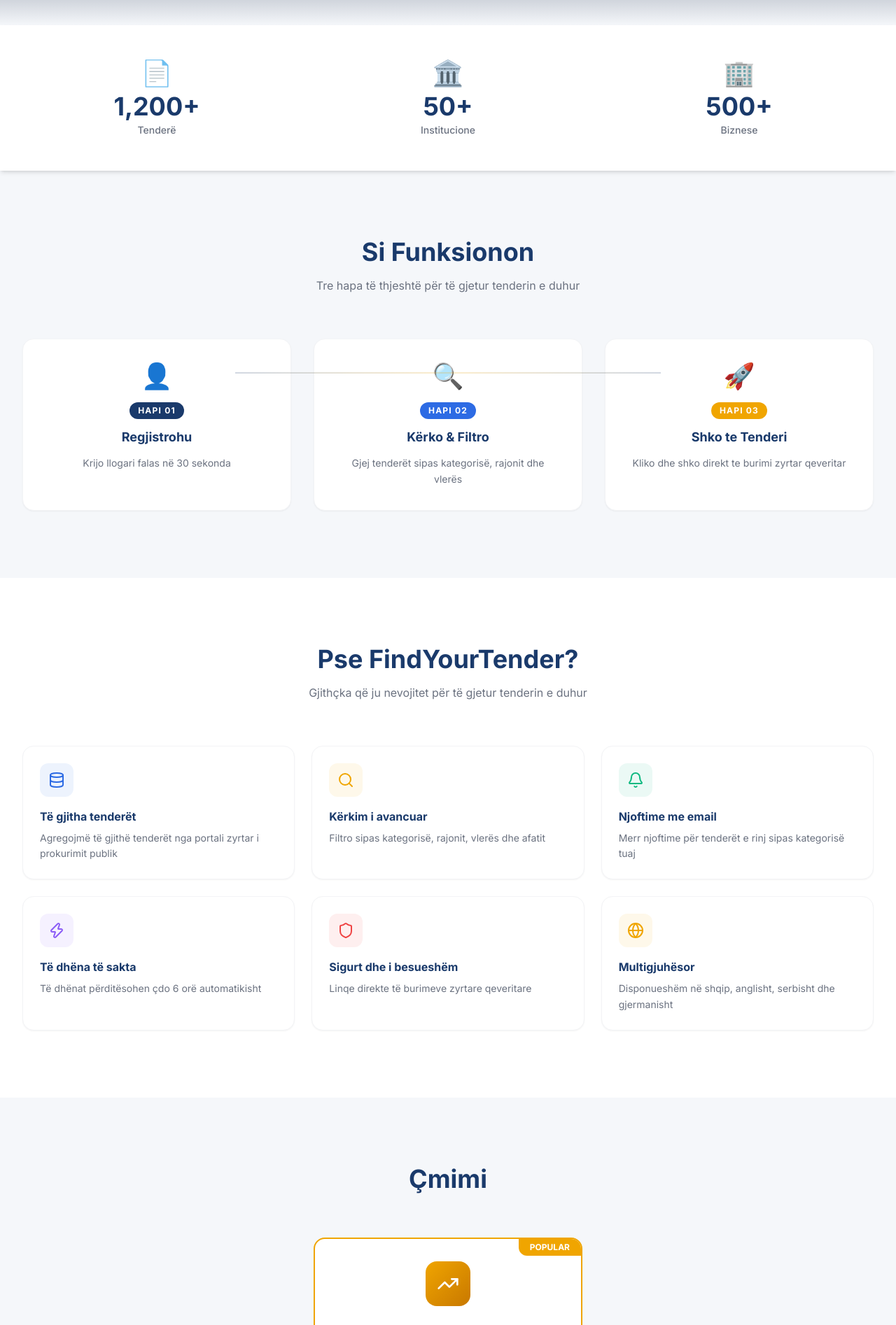
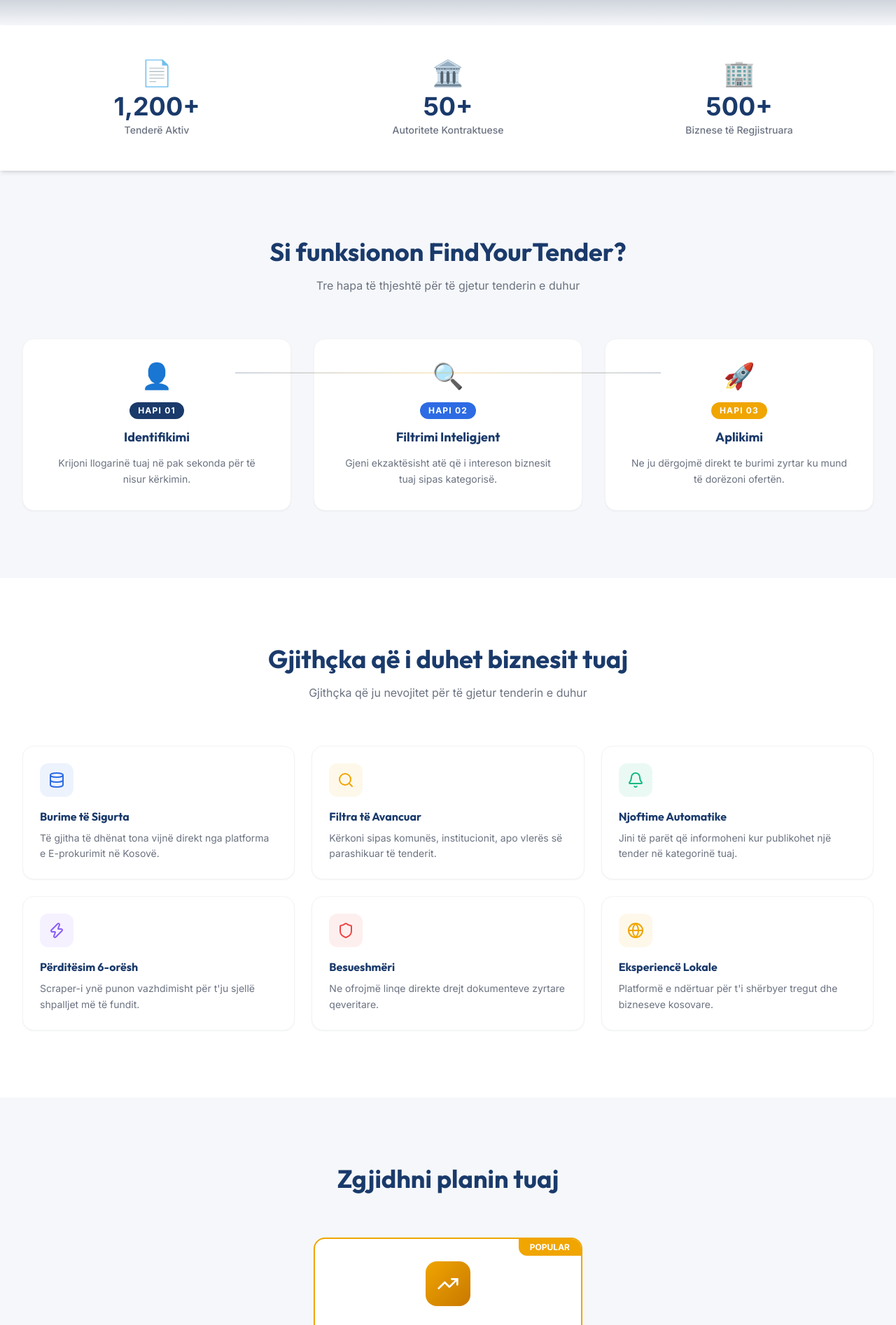
Before and after one commit to ariskadriu/findyourtender-app, a Next.js app: page / in a window 1280 px wide. Shown: the part 880-2774 px from the top of the page at 70% size. Built offline with nearby package versions, Linux system fonts and the light colour scheme; no server answers; grey boxes are pictures that could not be loaded.

Commit message:
Humanize design and content: Outfit/Inter fonts, natural Albanian copy, and interactive FAQ

```diff
--- a/locales/sq.json
+++ b/locales/sq.json
@@ -2,182 +2,181 @@
   "nav": {
     "home": "Kreu",
     "tenders": "Tenderët",
-    "pricing": "Çmimet",
+    "pricing": "Abonimet",
     "about": "Rreth Nesh",
-    "contact": "Kontakt",
-    "login": "Hyr",
+    "contact": "Kontakti",
+    "login": "Identifikohu",
     "register": "Regjistrohu",
-    "dashboard": "Paneli",
+    "dashboard": "Dashboard",
     "tagline": "Gjej. Krahaso. Fito.",
-    "dashboard": "Paneli",
     "logout": "Dil"
   },
   "hero": {
-    "headline": "Gjej tenderat më të mirë në Kosovë",
-    "subtext": "Platforma nr.1 për asistentët e prokurimit dhe bizneset. Gjej, krahaso dhe apliko me inteligjencë.",
-    "cta_primary": "Fillo Shpejt",
-    "cta_secondary": "Shiko Tenderët"
+    "headline": "Mos humb asnjë tender në Kosovë",
+    "subtext": "Zgjidhja më e shpejtë për bizneset që kërkojnë rritje. Ne i mbledhim të gjitha shpalljet publike në një vend, në kohë reale.",
+    "cta_primary": "Krijo llogari falas",
+    "cta_secondary": "Eksploro tenderët"
   },
   "how_it_works": {
-    "title": "Si Funksionon",
-    "step1_title": "Regjistrohu",
-    "step1_desc": "Krijo llogari falas në 30 sekonda",
-    "step2_title": "Kërko & Filtro",
-    "step2_desc": "Gjej tenderët sipas kategorisë, rajonit dhe vlerës",
-    "step3_title": "Shko te Tenderi",
-    "step3_desc": "Kliko dhe shko direkt te burimi zyrtar qeveritar"
+    "title": "Si funksionon FindYourTender?",
+    "step1_title": "Identifikimi",
+    "step1_desc": "Krijoni llogarinë tuaj në pak sekonda për të nisur kërkimin.",
+    "step2_title": "Filtrimi Inteligjent",
+    "step2_desc": "Gjeni ekzaktësisht atë që i intereson biznesit tuaj sipas kategorisë.",
+    "step3_title": "Aplikimi",
+    "step3_desc": "Ne ju dërgojmë direkt te burimi zyrtar ku mund të dorëzoni ofertën."
   },
   "features": {
-    "title": "Pse FindYourTender?",
-    "f1_title": "Të gjitha tenderët",
-    "f1_desc": "Agregojmë të gjithë tenderët nga portali zyrtar i prokurimit publik",
-    "f2_title": "Kërkim i avancuar",
-    "f2_desc": "Filtro sipas kategorisë, rajonit, vlerës dhe afatit",
-    "f3_title": "Njoftime me email",
-    "f3_desc": "Merr njoftime për tenderët e rinj sipas kategorisë tuaj",
-    "f4_title": "Të dhëna të sakta",
-    "f4_desc": "Të dhënat përditësohen çdo 6 orë automatikisht",
-    "f5_title": "Sigurt dhe i besueshëm",
-    "f5_desc": "Linqe direkte të burimeve zyrtare qeveritare",
-    "f6_title": "Multigjuhësor",
-    "f6_desc": "Disponueshëm në shqip, anglisht, serbisht dhe gjermanisht"
+    "title": "Gjithçka që i duhet biznesit tuaj",
+    "f1_title": "Burime të Sigurta",
+    "f1_desc": "Të gjitha të dhënat tona vijnë direkt nga platforma e E-prokurimit në Kosovë.",
+    "f2_title": "Filtra të Avancuar",
+    "f2_desc": "Kërkoni sipas komunës, institucionit, apo vlerës së parashikuar të tenderit.",
+    "f3_title": "Njoftime Automatike",
+    "f3_desc": "Jini të parët që informoheni kur publikohet një tender në kategorinë tuaj.",
+    "f4_title": "Përditësim 6-orësh",
+    "f4_desc": "Scraper-i ynë punon vazhdimisht për t'ju sjellë shpalljet më të fundit.",
+    "f5_title": "Besueshmëri",
+    "f5_desc": "Ne ofrojmë linqe direkte drejt dokumenteve zyrtare qeveritare.",
+    "f6_title": "Eksperiencë Lokale",
+    "f6_desc": "Platformë e ndërtuar për t'i shërbyer tregut dhe bizneseve kosovare."
   },
   "stats": {
-    "tenders": "Tenderë",
-    "institutions": "Institucione",
-    "businesses": "Biznese"
+    "tenders": "Tenderë Aktiv",
+    "institutions": "Autoritete Kontraktuese",
+    "businesses": "Biznese të Regjistruara"
   },
   "pricing": {
-    "title": "Çmimi",
-    "plan_name": "Plani Mujor",
+    "title": "Zgjidhni planin tuaj",
+    "plan_name": "Paketa Unlimited",
     "price": "€10",
     "period": "/muaj",
-    "cta": "Fillo Tani",
-    "feature1": "Qasje e plotë në të gjithë tenderët",
-    "feature2": "Kërkim dhe filtra të avancuar",
-    "feature3": "Njoftime me email",
-    "feature4": "Ruaj tenderët e preferuar",
-    "feature5": "4 gjuhë të mbështetura",
-    "feature6": "Përditësime çdo 6 orë"
+    "cta": "Dua qasje tani",
+    "feature1": "Qasje e pakufizuar në të gjithë tenderët",
+    "feature2": "Panel kërkimi i avancuar",
+    "feature3": "Njoftime në email për kategoritë tuaja",
+    "feature4": "Arkiva e tenderëve të ruajtur",
+    "feature5": "Mbështetje në 4 gjuhë",
+    "feature6": "Të dhëna të përditësuara në kohë reale"
   },
   "testimonials": {
-    "title": "Çfarë Thonë Klientët"
+    "title": "Çfarë thonë përdoruesit tanë"
   },
   "tenders": {
-    "title": "Tenderët",
-    "search_placeholder": "Kërko tenderë...",
+    "title": "Lista e Tenderëve",
+    "search_placeholder": "Kërko sipas titullit ose institucionit...",
     "filter_category": "Kategoria",
-    "filter_region": "Rajoni",
+    "filter_region": "Komuna / Rajoni",
     "filter_status": "Statusi",
     "filter_all": "Të gjitha",
-    "sort_newest": "Më të reja",
-    "sort_deadline": "Afati",
+    "sort_newest": "Më të fundit",
+    "sort_deadline": "Afati i fundit",
     "sort_value": "Vlera",
     "status_active": "Aktiv",
     "status_closed": "Mbyllur",
     "status_upcoming": "I ardhshëm",
-    "view_details": "Shiko Detajet",
+    "view_details": "Shiko Specifikat",
     "deadline": "Afati",
     "value": "Vlera",
     "institution": "Institucioni",
     "category": "Kategoria",
     "region": "Rajoni",
     "published": "Publikuar",
-    "no_tenders": "Nuk u gjetën tenderë",
-    "paywall_title": "Abonohu për të parë tenderët",
-    "paywall_desc": "Merr qasje të plotë në të gjithë tenderët e Kosovës",
-    "paywall_cta": "Abonohu — €10/muaj",
+    "no_tenders": "Nuk u gjet asnjë rezultat për këtë kërkim",
+    "paywall_title": "Abonohu për të parë detajet",
+    "paywall_desc": "Për të parë informacionin e plotë dhe për të shkarkuar dokumentet, ju duhet një abonim aktiv.",
+    "paywall_cta": "Abonohu për €10/muaj",
     "days_left": "ditë mbetur",
-    "urgent": "URGJENT"
+    "urgent": "AFATI PO SKADON"
   },
   "tender_detail": {
-    "official_cta": "Shko te Tenderi Zyrtar",
-    "save": "Ruaj",
+    "official_cta": "Dorëzo Ofertën në E-Prokurim",
+    "save": "Ruaj Tenderin",
     "saved": "I ruajtur",
-    "documents": "Dokumentet",
-    "related": "Tenderë të ngjashëm",
+    "documents": "Dosja e Tenderit",
+    "related": "Tenderë të Ngjashëm",
     "cpv_codes": "Kodet CPV",
-    "contact_info": "Informacion Kontakti",
+    "contact_info": "Informacioni i Kontaktit",
     "published_date": "Data e Publikimit",
-    "deadline": "Afati i Fundit",
-    "estimated_value": "Vlera e Vlerësuar",
+    "deadline": "Afati i Konkurrimit",
+    "estimated_value": "Vlera e Parashikuar",
     "status": "Statusi",
-    "institution": "Institucioni",
-    "region": "Rajoni",
+    "institution": "Autoriteti Kontraktues",
+    "region": "Komuna",
     "category": "Kategoria",
-    "description": "Përshkrimi"
+    "description": "Përshkrimi i Plotë"
   },
   "dashboard": {
-    "title": "Paneli",
-    "subscription": "Abonimi",
+    "title": "Paneli im",
+    "subscription": "Statusi i Abonimit",
     "subscription_active": "Aktiv",
-    "subscription_inactive": "Joaktiv",
-    "subscription_cancelled": "Anuluar",
-    "renews": "Rinovohet",
+    "subscription_inactive": "Jo-Aktiv",
+    "subscription_cancelled": "I anuluar",
+    "renews": "Data e rinovimit",
     "cancel_subscription": "Anulo Abonimin",
     "saved_tenders": "Tenderët e Ruajtur",
-    "notifications": "Njoftimet",
-    "settings": "Cilësimet",
-    "no_saved": "Nuk keni tenderë të ruajtur",
-    "save_name": "Emri",
-    "save_email": "Email",
-    "save_password": "Fjalëkalimi",
-    "save_language": "Gjuha",
-    "update": "Përditëso",
-    "categories_alert": "Merr njoftime për kategoriat:"
+    "notifications": "Preferencat e Njoftimeve",
+    "settings": "Llogaria",
+    "no_saved": "Ende nuk keni ruajtur asnjë tender",
+    "save_name": "Emri i Plotë",
+    "save_email": "Adresa Email",
+    "save_password": "Fjalëkalimi i ri",
+    "save_language": "Gjuha e Ndërfaqes",
+    "update": "Ruaj Ndryshimet",
+    "categories_alert": "Më njofto për këto kategori:"
   },
   "auth": {
-    "full_name": "Emri i Plotë",
+    "full_name": "Emri dhe Mbiemri",
     "business_name": "Emri i Biznesit",
-    "email": "Email",
+    "email": "Adresa Email",
     "password": "Fjalëkalimi",
-    "phone": "Telefoni (opsional)",
-    "register_title": "Krijo Llogari",
-    "login_title": "Hyr në Llogari",
-    "forgot_password": "Harruat fjalëkalimin?",
+    "phone": "Numri i Telefonit (Opsional)",
+    "register_title": "Regjistrimi",
+    "login_title": "Mirësevini përsëri",
+    "forgot_password": "Kam harruar fjalëkalimin",
     "google_login": "Vazhdo me Google",
     "no_account": "Nuk keni llogari?",
     "have_account": "Keni llogari?",
-    "verify_email": "Ju lutem konfirmoni emailin tuaj",
-    "register_success": "Llogaria u krijua! Ju lutem konfirmoni emailin tuaj.",
-    "login_error": "Email ose fjalëkalim i gabuar",
-    "reset_sent": "Email-i për rivendosje u dërgua!"
+    "verify_email": "Ju lutem kontrolloni email-in për verifikim",
+    "register_success": "Llogaria u krijua me sukses! Ju kemi dërguar një email verifikimi.",
+    "login_error": "Emaili ose fjalëkalimi nuk përputhen",
+    "reset_sent": "Email-i për rivendosjen e fjalëkalimit u dërgua"
   },
   "about": {
-    "title": "Rreth FindYourTender",
-    "mission_title": "Misioni Ynë",
-    "mission_text": "Misioni ynë është të sjellim transparencë dhe efikasitet në tregun e prokurimit publik në Kosovë, duke ofruar mjete digjitale për çdo biznes.",
-    "why_title": "Pse ne?",
-    "why_text": "Ne grumbullojmë të gjitha të dhënat zyrtare në një vend, duke ju kursyer kohë dhe duke rritur mundësitë tuaja për sukses.",
-    "values_transparency_title": "Transparencë",
-    "values_transparency_desc": "Sjellim informacion publik tek bizneset në mënyrë të qartë dhe të aksesueshme.",
-    "values_community_title": "Komunitet Biznesi",
-    "values_community_desc": "Mbështesim bizneset kosovare të qasen te mundësi publike të prokurimit.",
-    "values_accuracy_title": "Saktësi",
-    "values_accuracy_desc": "Të dhënat përditësohen çdo 6 orë nga burimet zyrtare qeveritare.",
+    "title": "Pse ekziston FindYourTender?",
+    "mission_title": "Qëllimi Ynë",
+    "mission_text": "Ne besojmë se çdo biznes në Kosovë meriton t'i shohë mundësitë publike në mënyrë të barabartë dhe transparente. Platforma jonë eliminon barrierat informative.",
+    "why_title": "Pse të na zgjidhni ne?",
+    "why_text": "Ne grumbullojmë miliona të dhëna në një ndërfaqe të thjeshtë, duke ju lejuar të fokusoheni te puna juaj, jo te kërkimi i mundimshëm i tenderëve.",
+    "values_transparency_title": "Transparencë e Plotë",
+    "values_transparency_desc": "Informacioni publik u shërbehet bizneseve pa asnjë ndryshim, direkt nga burimi.",
+    "values_community_title": "Mbështetje Lokale",
+    "values_community_desc": "Jemi këtu për t'i fuqizuar bizneset kosovare të jenë konkurrente në treg.",
+    "values_accuracy_title": "Saktësi maksimale",
+    "values_accuracy_desc": "Informacioni përditësohet çdo 6 orë për të pasqyruar çdo ndryshim zyrtar.",
     "disclaimer_title": "Shënim i rëndësishëm",
-    "disclaimer_p1": "FindYourTender është platformë drejtorie dhe informacioni vetëm.",
-    "disclaimer_p2": "Ne nuk trajtojmë, nuk procesojmë dhe nuk pranojmë aplikime për tenderë.",
-    "disclaimer_p3": "Për të aplikuar tek tenderët, duhet të shkoni direkt te portali zyrtar qeveritar"
+    "disclaimer_p1": "FindYourTender është një agregate informacioni dhe nuk është i lidhur me asnjë organ qeveritar.",
+    "disclaimer_p2": "Ne nuk mund të aplikojmë në emrin tuaj dhe nuk pranojmë dokumente ofertimi.",
+    "disclaimer_p3": "Dorëzimi i ofertës bëhet ekskluzivisht përmes portalit zyrtar E-Prokurimi."
   },
   "contact": {
-    "title": "Na Kontaktoni",
-    "name": "Emri",
+    "title": "Na shkruani",
+    "name": "Emri juaj",
     "email": "Email",
     "message": "Mesazhi",
-    "send": "Dërgo",
-    "success": "Mesazhi u dërgua me sukses!",
+    "send": "Dërgo Mesazhin",
+    "success": "Mesazhi juaj u mor me sukses. Do t'ju kthejmë përgjigje së shpejti!",
     "address": "Prishtinë, Kosovë",
     "email_address": "info@findyourtender.com"
   },
   "footer": {
-    "tagline": "Gjej. Krahaso. Shko.",
+    "tagline": "Zgjidhja juaj për prokurimin publik.",
     "rights": "© 2024 FindYourTender. Të gjitha të drejtat e rezervuara.",
-    "disclaimer": "Jemi një platformë drejtorie dhe informacioni. Nuk trajtojmë aplikime për tenderë.",
-    "links_title": "Lidhjet",
-    "legal_title": "Juridike",
-    "privacy": "Politika e Privatësisë",
-    "terms": "Kushtet e Shërbimit"
+    "disclaimer": "Platformë agreguese informative. Ne nuk jemi autoriteti kontraktues.",
+    "links_title": "Navigimi",
+    "legal_title": "Legale",
+    "privacy": "Privatësia",
+    "terms": "Kushtet"
   },
   "language": {
     "sq": "Shqip",
--- a/src/app/globals.css
+++ b/src/app/globals.css
@@ -1,3 +1,5 @@
+@import url('https://fonts.googleapis.com/css2?family=Inter:wght@400;500;600;700&family=Outfit:wght@400;500;600;700;800;900&display=swap');
+
 @tailwind base;
 @tailwind components;
 @tailwind utilities;
@@ -23,9 +25,14 @@
   }
 
   body {
-    background: #F5F7FA;
+    background: #F8FAFC;
     color: #1A3A6B;
+    font-family: 'Inter', sans-serif;
     -webkit-font-smoothing: antialiased;
+  }
+
+  h1, h2, h3, h4, h5, h6 {
+    font-family: 'Outfit', sans-serif;
   }
 }
 
```
Also changed, not shown: src/app/admin/page.tsx (+19 -1 lines), src/app/contact/page.tsx (+32 -12 lines).
